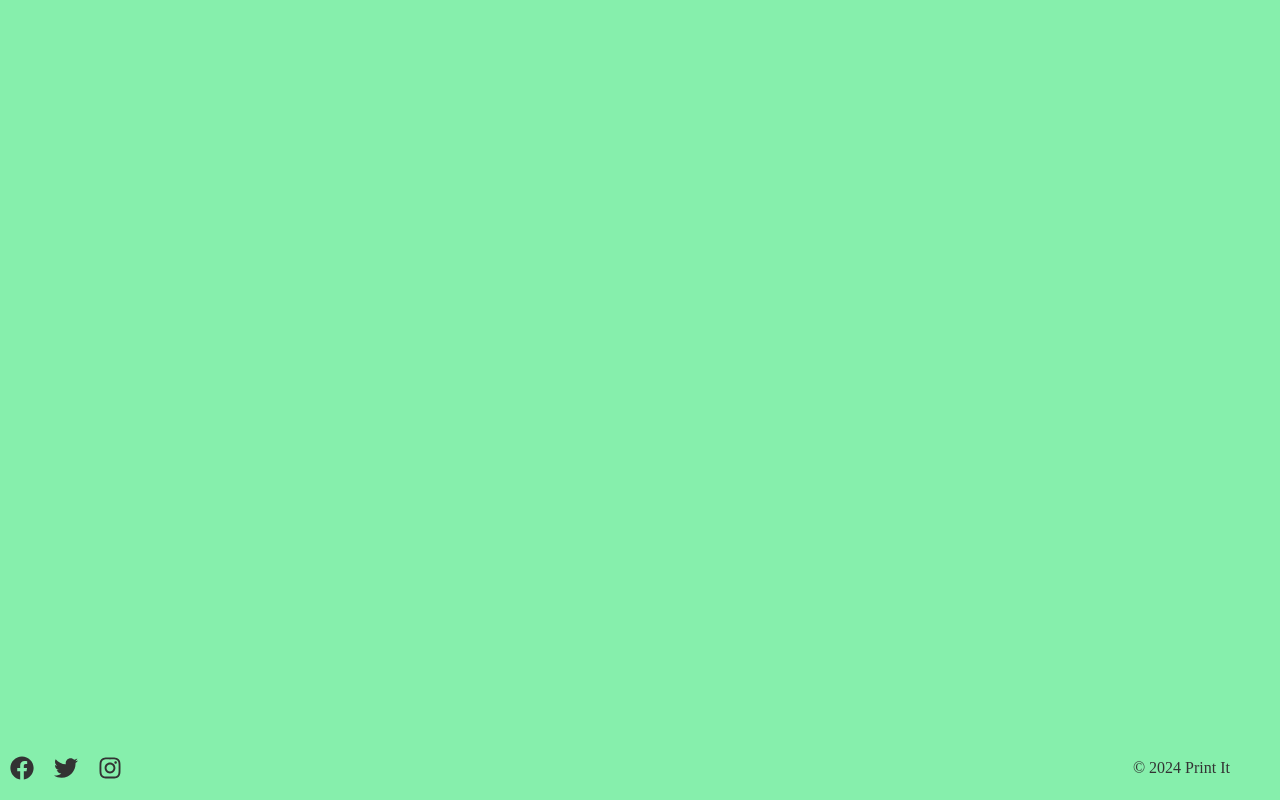
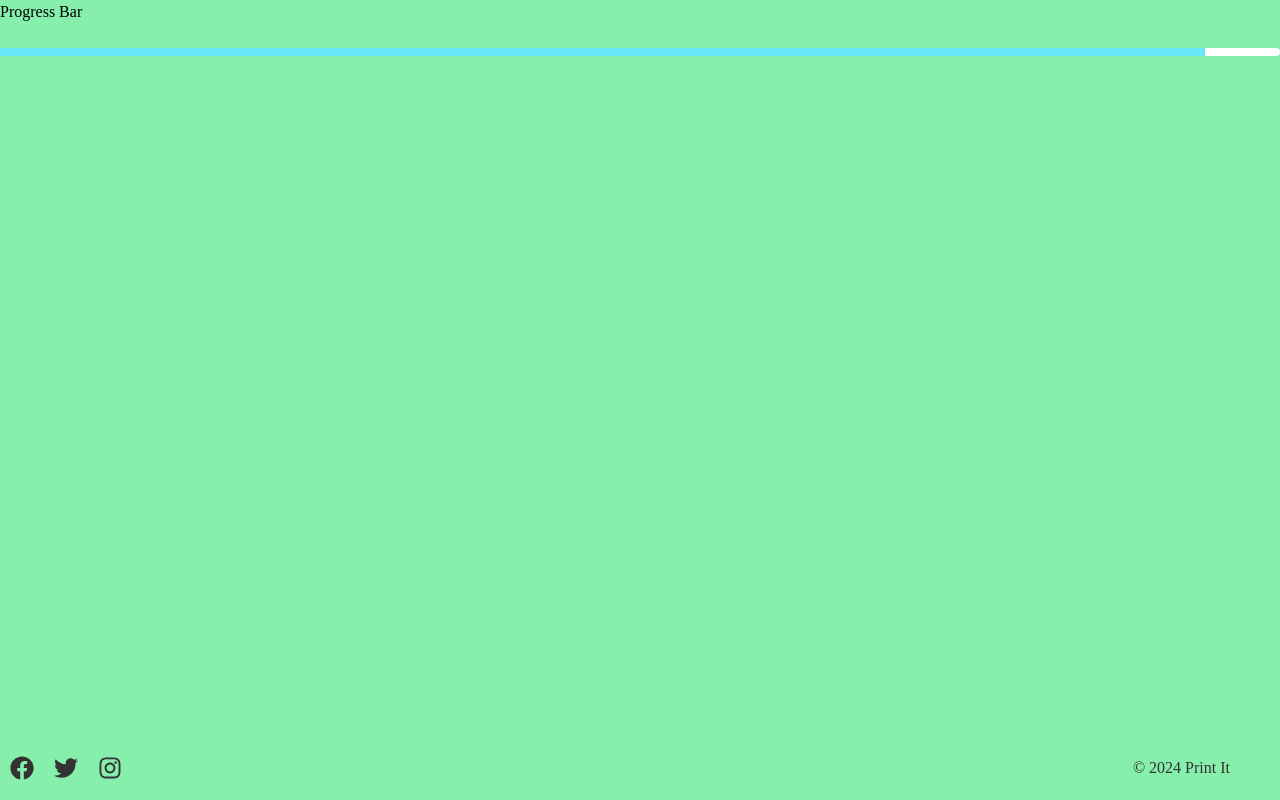
Before and after one commit to Thanujsai/print-it-ui, a React (Create React App) app: page /framer in a window 1280 px wide. Before the commit this address had no page. Built offline with nearby package versions, Linux system fonts and the light colour scheme; a web font is replaced by a local one.

Commit message:
progress bar

```diff
--- a/src/App.js
+++ b/src/App.js
@@ -21,6 +21,7 @@ import WebSocketPlayer from './components/Streaming/Stream';
 import AOS from 'aos';
 import 'aos/dist/aos.css'; // Import AOS styles
 import { useEffect } from 'react';
+import ProgressBar from './components/FramerMotion/ProgressBar';
 
 
 function App() {
@@ -46,6 +47,7 @@ function App() {
             <Route path="/stream" element={<StreamingVideo />} />
             <Route path="/camera" element={<Cameras />} />
             <Route path="/testcamera" element={<WebSocketPlayer />} />
+            <Route path="/framer" element={<ProgressBar />} />
             {/* <Route path="/about" element={<About />} /> */}
             {/* Add more routes as needed */}
           </Routes>
--- /dev/null
+++ b/src/components/FramerMotion/ProgressBar.js
@@ -0,0 +1,23 @@
+import React from 'react';
+import { delay, motion } from 'framer-motion';
+
+function ProgressBar() {
+  return (
+    <>
+    <h1>Progress Bar</h1>
+    <div className="mt-6">
+      <div className="w-full h-2 rounded bg-white">
+        <motion.div
+        animate = {{
+            width: "100%",
+            /* rotateZ: [100,200] */
+        }}//we want the width to be 100%
+        transition ={{duration: 10}}//this means that the transition must happen in 10 seconds
+        className="w-1/12 h-full bg-cyan-300"></motion.div>
+      </div>
+    </div>
+    </>
+  )
+}
+
+export default ProgressBar
```
